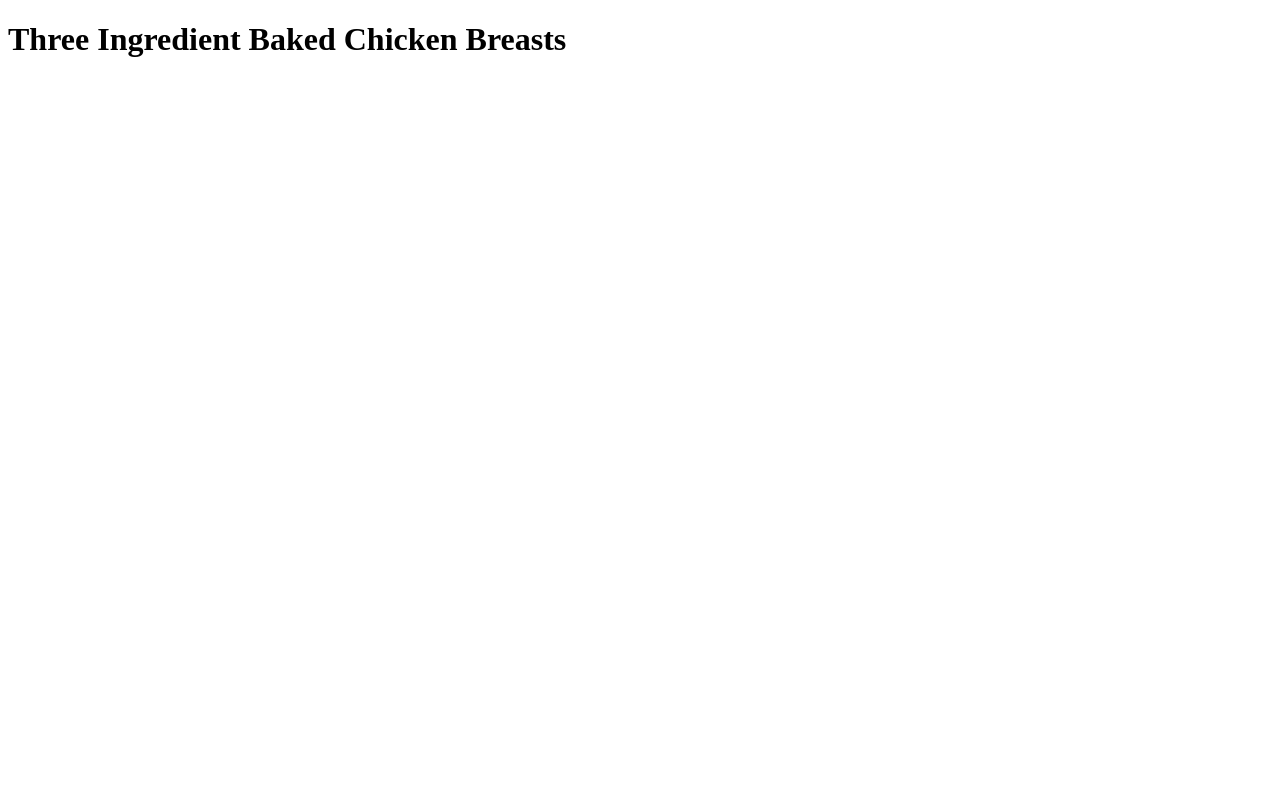
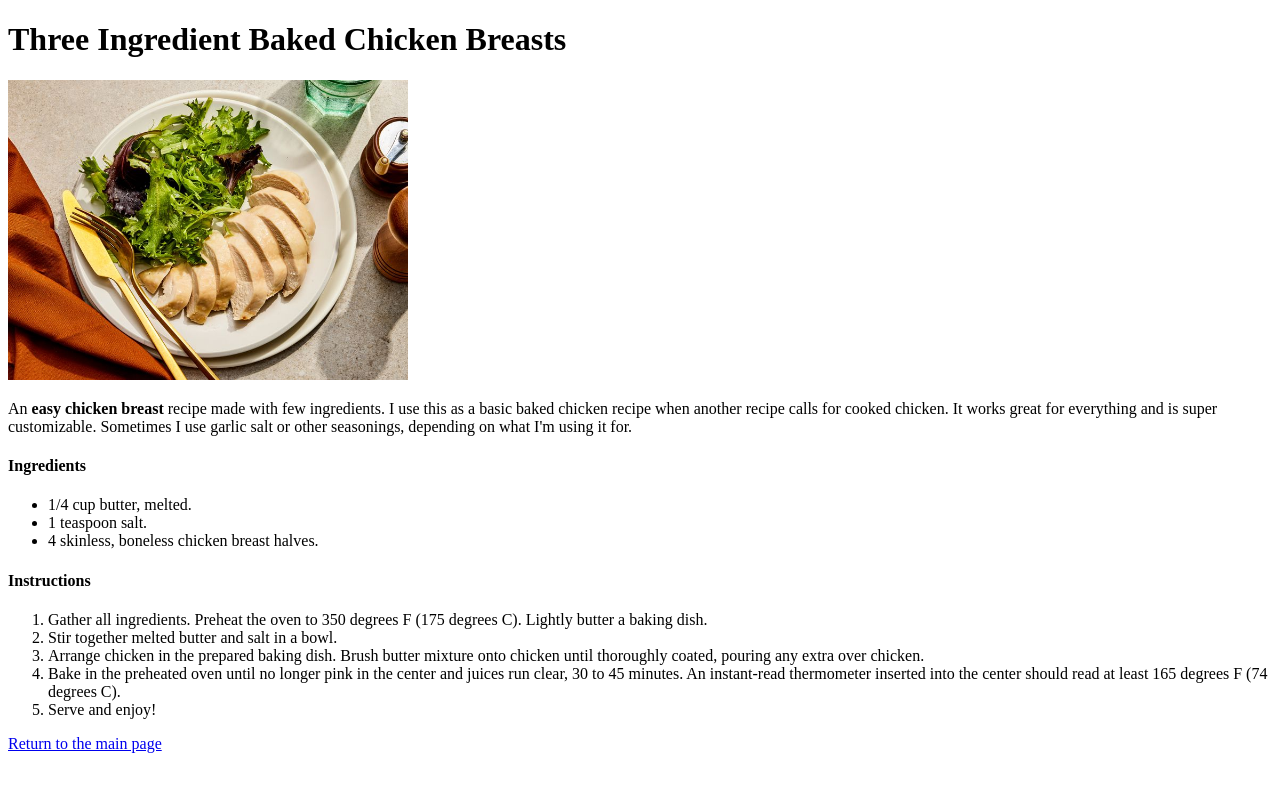
Before and after one commit to Josephhongg/odin-recipes, a plain HTML site: page recipes/chicken-breast.html in a window 1280 px wide. Drawn offline with Linux system fonts and the light colour scheme.

Commit message:
added chicken breast recipe

```diff
--- a/recipes/chicken-breast.html
+++ b/recipes/chicken-breast.html
@@ -1,11 +1,49 @@
 <!DOCTYPE html>
 <html lang="en">
-<head>
-    <meta charset="UTF-8">
-    <meta name="viewport" content="width=device-width, initial-scale=1.0">
+  <head>
+    <meta charset="UTF-8" />
+    <meta name="viewport" content="width=device-width, initial-scale=1.0" />
     <title>Document</title>
-</head>
-<body>
+  </head>
+  <body>
     <h1>Three Ingredient Baked Chicken Breasts</h1>
-</body>
+    <img
+      src="../images/chicken-breast.jpg"
+      alt="three ingredient chicken breast"
+      height="300"
+      width="400"
+    />
+    <p>
+      An <strong>easy chicken breast</strong> recipe made with few ingredients.
+      I use this as a basic baked chicken recipe when another recipe calls for
+      cooked chicken. It works great for everything and is super customizable.
+      Sometimes I use garlic salt or other seasonings, depending on what I'm
+      using it for.
+    </p>
+    <h4>Ingredients</h4>
+    <ul>
+      <li>1/4 cup butter, melted.</li>
+      <li>1 teaspoon salt.</li>
+      <li>4 skinless, boneless chicken breast halves.</li>
+    </ul>
+    <h4>Instructions</h4>
+    <ol>
+      <li>
+        Gather all ingredients. Preheat the oven to 350 degrees F (175 degrees
+        C). Lightly butter a baking dish.
+      </li>
+      <li>Stir together melted butter and salt in a bowl.</li>
+      <li>
+        Arrange chicken in the prepared baking dish. Brush butter mixture onto
+        chicken until thoroughly coated, pouring any extra over chicken.
+      </li>
+      <li>
+        Bake in the preheated oven until no longer pink in the center and juices
+        run clear, 30 to 45 minutes. An instant-read thermometer inserted into
+        the center should read at least 165 degrees F (74 degrees C).
+      </li>
+      <li>Serve and enjoy!</li>
+    </ol>
+    <a href="../index.html">Return to the main page</a>
+  </body>
 </html>
```
